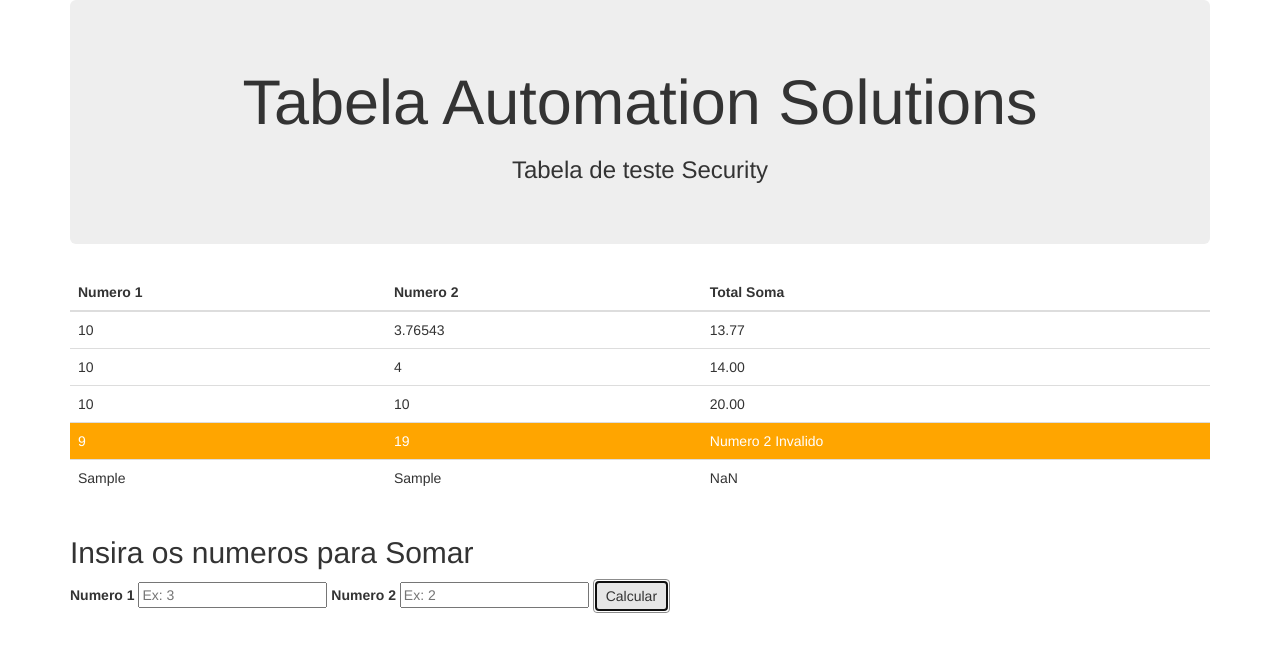
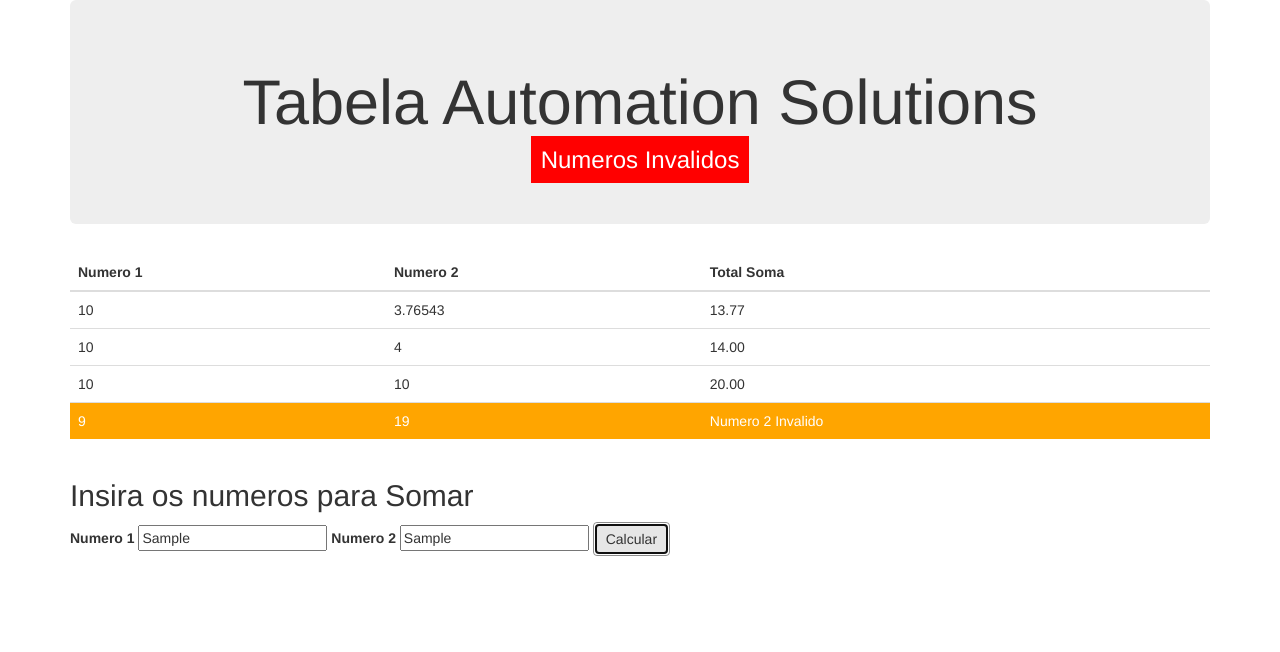
Before and after one commit to AionAngel/JavaScriptI, a plain HTML site: page playground.html in a window 1280 px wide. Both pictures are taken after typing "Sample", "Sample" into the empty fields and a click on the button "Calcular". Drawn offline with nearby package versions, Linux system fonts and the light colour scheme.

Commit message:
Playground metade de sabado

```diff
--- a/playform.js
+++ b/playform.js
@@ -13,14 +13,23 @@ botao.addEventListener('click', function(event){
     var formulario = document.querySelector('#formulario');
     var dados = obtemNumerosForm(formulario);
 
+    var erro = validaDados(dados);
+
+    if (erro.length > 0) {
+        var mensagemErro = document.querySelector('#mensagem-erro');
+        mensagemErro.textContent = erro;
+        mensagemErro.classList.add('mensagem-erro');
+        return;
+    }
+
     //Cria TR
-    var pacienteTr = criaTr(dados);
+    var dadosTr = criaTr(dados);
 
      //Lê a TBODY do HTML
      var tabela = document.querySelector('#tabela-pacientes');
 
      //Insere o TR dentro do TBODY
-     tabela.appendChild(pacienteTr);
+     tabela.appendChild(dadosTr);
      ehVerdadeiro();
      formulario.reset();
 
@@ -56,3 +65,11 @@ botao.addEventListener('click', function(event){
 
         return td;
     }
+
+    function validaDados (dados) {
+        if(validaNum1(dados.num1) && validaNum2(dados.num2)) {
+            return "";
+        }else {
+            return "Numeros Invalidos";
+        }
+    }
--- a/playground.css
+++ b/playground.css
@@ -7,3 +7,10 @@
     background-color: orange;
     color: white;
 }
+
+.mensagem-erro {
+    background-color: red;
+    color: white;
+    padding: 10px;
+    display: inline;
+}
--- a/playground.html
+++ b/playground.html
@@ -12,7 +12,7 @@
     <div class="container">
         <div class="jumbotron titulo">
             <h1 class="">Tabela Automation Solutions</h1>
-            <h3>Tabela de teste Security</h3>
+            <h3 id="mensagem-erro">Tabela de teste Security</h3>
         </div>
 
         <table class="table">
--- a/playground.js
+++ b/playground.js
@@ -11,25 +11,32 @@ function ehVerdadeiro () {
     var linhas = document.querySelectorAll(".numero");
     for (var i = 0; i < linhas.length; i ++) {
 
-        var num1EhValido = true;
-        var num2EhValido = true;
-
         var linhaAtual = linhas[i];
 
         var num1 = linhaAtual.querySelector(".primeiro").textContent;
         var num2 = linhaAtual.querySelector(".segundo").textContent;
         var res = linhaAtual.querySelector(".resultado");
 
-        if (num1 > 10 || num1 < 0) {
+        var num1EhValido = validaNum1(num1);
+        var num2EhValido = validaNum2(num2);
+
+        if (!num1EhValido) {
             console.log("Numero 1 Invalido");
             res.textContent = "Numero 1 Invalido";
             num1EhValido = false;
             linhaAtual.classList.add("numero-invalido");
         }
 
-        if (num2 > 10 || num2 < 0) {
+        if (!num2EhValido) {
             console.log("Numero 2 Invalido");
             res.textContent = "Numero 2 Invalido";
+            num2EhValido = false;
+            linhaAtual.classList.add("numero-invalido");
+        }
+
+        if (!num1EhValido && !num2EhValido) {
+            console.log("Os dois numeros estao invalidos");
+            res.textContent = "Os dois numeros estao invalidos";
             num2EhValido = false;
             linhaAtual.classList.add("numero-invalido");
         }
@@ -47,3 +54,20 @@ function somaDoisNumeros(primeiro,segundo) {
     var resultado = (+primeiro + +segundo).toFixed(2);
     return resultado;
 }
+
+function validaNum1(num1) {
+
+        if(num1 > 0 && num1 <= 10) {
+            return true;
+        }else{
+            return false;
+        }
+}
+
+function validaNum2 (num2) {
+    if(num2 > 0 && num2 <= 10) {
+        return true;
+    }else{
+        return false;
+    }
+}
```
